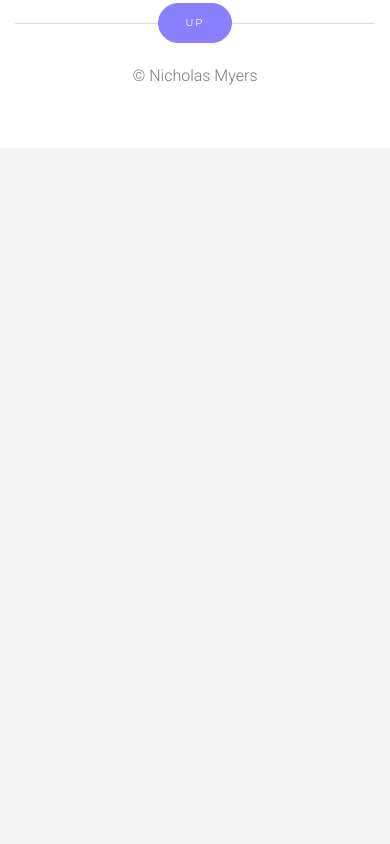
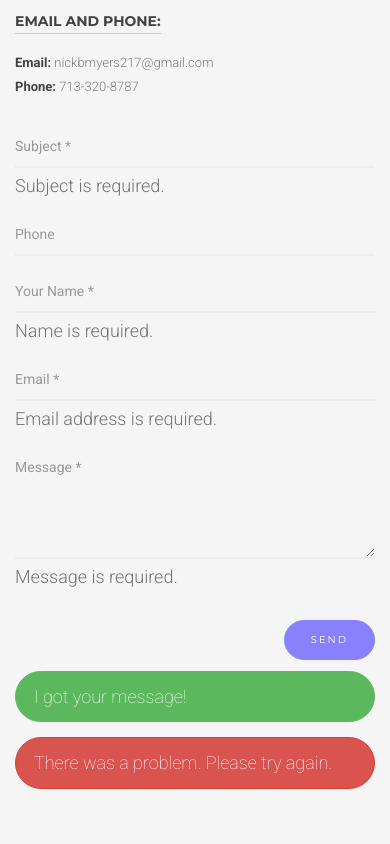
Before and after one commit to nmyers217/portfolio, a React (Create React App) app: page / in a window 390 px wide. Shown: the part 7660-8504 px from the top of the page. Before the commit the page ends 7808 px from the top, so only its background shows below. Built offline with nearby package versions, Linux system fonts and the light colour scheme; a web font is replaced by a local one.

Commit message:
Feat: Added the initial markup for the Contact component

```diff
--- a/src/App.js
+++ b/src/App.js
@@ -5,6 +5,7 @@ import Hero     from './Hero';
 import Skills   from './Skills';
 import Projects from './Projects';
 import Timeline from './Timeline';
+import Contact  from './Contact';
 import Footer   from './Footer';
 
 import { skillsData, projectsData, experienceData } from './data';
@@ -31,6 +32,8 @@ class App extends Component {
 
                 <Timeline experiences={this.state.experienceData} />
 
+                <Contact />
+
                 <Footer />
             </section>
         );
--- /dev/null
+++ b/src/Contact.js
@@ -0,0 +1,105 @@
+import React, { Component } from 'react';
+
+class Contact extends Component {
+  render() {
+    return (
+      <section id="contact" className="background1 section-padding">
+        <div className="container">
+          <div className="row mb30">
+            <div className="col-sm-10 col-sm-offset-1 col-md-8 col-md-offset-2 col-lg-6 col-lg-offset-3 section-title text-center">
+              <h2>Contact</h2>
+              <span className="section-divider mb15"></span>
+              <p className="no-margin scaleReveal">Want to get in touch? You've come to the right place.</p>
+            </div>
+          </div>
+          <div className="row">
+            <div className="col-sm-5 col-lg-4">
+              <h5 className="heading-1 mb20">Email and Phone:</h5>
+              <p className="text-xs-small mb5"><strong className="text-switch">Email:</strong> nickbmyers217@gmail.com</p>
+              <p className="text-xs-small mb5"><strong className="text-switch">Phone:</strong> 713-320-8787</p>
+            </div>
+            <div className="col-sm-6 col-lg-7 mt30-xs">
+              <form id="contactForm" name="contactForm">
+                <div className="row">
+                  <div className="col-sm-6">
+                    <div className="form-group">
+                      <div className="controls">
+                        <input id="subject" className="form-control" type="text" placeholder="Subject *" />
+                        <div className="help-block with-errors">
+                          Subject is required.
+									      </div>
+                      </div>
+                    </div>
+                  </div>
+                  <div className="col-sm-6">
+                    <div className="form-group">
+                      <div className="controls">
+                        <input id="phone" className="form-control" placeholder="Phone" type="text" />
+                      </div>
+                    </div>
+                  </div>
+                </div>
+                <div className="row mb10">
+                  <div className="col-sm-6">
+                    <div className="form-group">
+                      <div className="controls">
+                        <input id="name" type="text" className="form-control" placeholder="Your Name *" />
+                        <div className="help-block with-errors">
+                          Name is required.
+									      </div>
+                      </div>
+                    </div>
+                  </div>
+                  <div className="col-sm-6">
+                    <div className="form-group">
+                      <div className="controls">
+                        <input id="email" type="email" className="email form-control" placeholder="Email *" required />
+                        <div className="help-block with-errors">
+                          Email address is required.
+									      </div>
+                      </div>
+                    </div>
+                  </div>
+                </div>
+                <div className="row">
+                  <div className="col-sm-12">
+                    <div className="form-group">
+                      <div className="controls">
+                        <textarea id="message" rows="5" className="form-control" placeholder="Message *">
+                        </textarea>
+                        <div className="help-block with-errors">
+                          Message is required.
+									      </div>
+                      </div>
+                    </div>
+                  </div>
+                </div>
+                <div className="row mt15">
+                  <div className="col-sm-6">
+                  </div>
+                  <div className="col-sm-6 text-right">
+                    <button type="submit" id="submit" className="btn btn-primary btn-lg">
+                      Send
+							      </button>
+                  </div>
+                  <div className="col-sm-12">
+                    <div id="msgSubmit" className="h4 mt10 no-margin-bottom">
+                      <div className="alert alert-success revealLeft">
+                        I got your message!
+								      </div>
+                      <div className="alert alert-danger revealLeft">
+                        There was a problem. Please try again.
+								      </div>
+                    </div>
+                  </div>
+                </div>
+              </form>
+            </div>
+          </div>
+        </div>
+      </section>
+    );
+  }
+}
+
+export default Contact;
```
